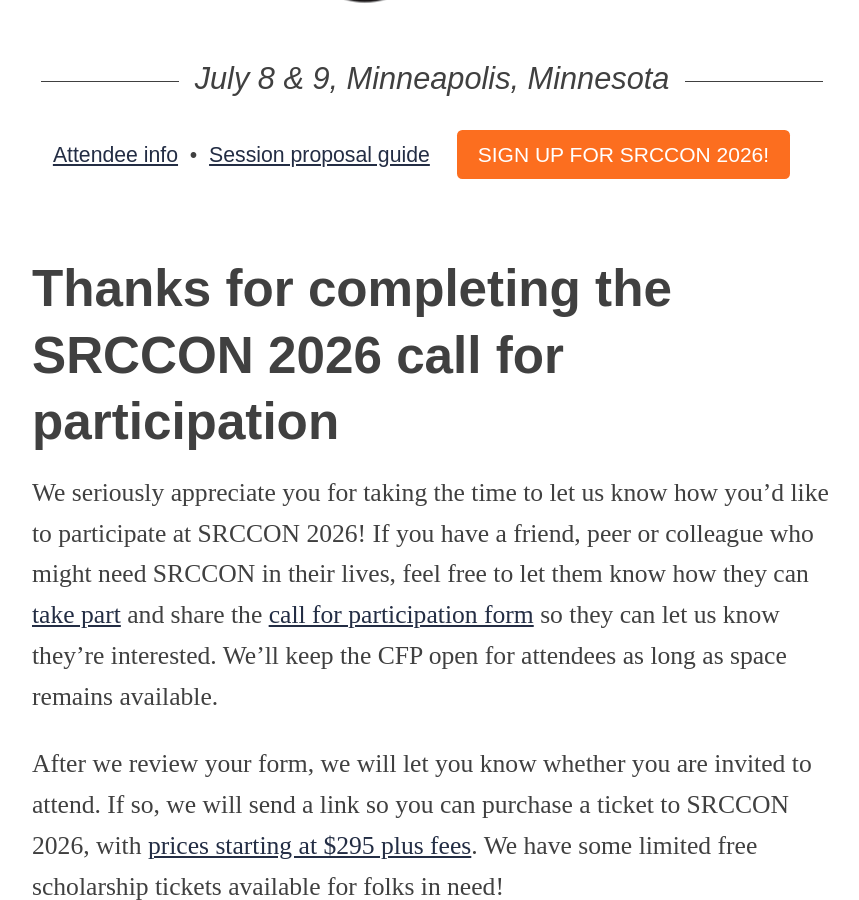
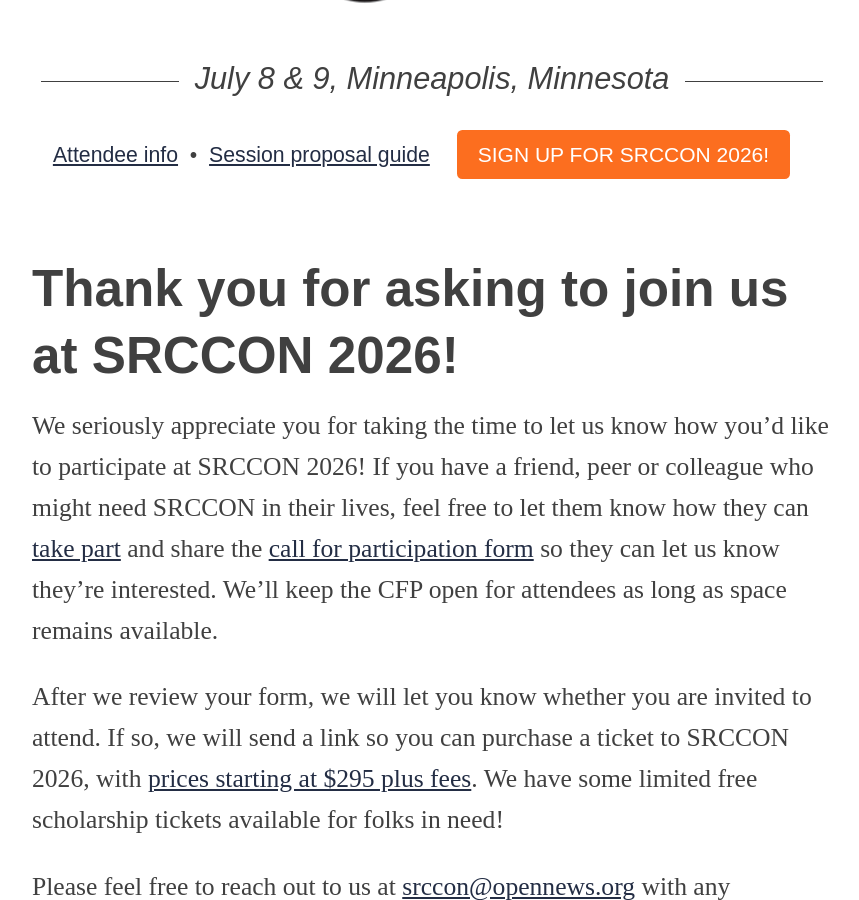
Before and after one commit to OpenNews/srccon-2026, a Jekyll site: the page built from participation_form_complete.md, in a window 1280 px wide and 900 px high, scrolled down 460 px. Shown: the whole window, without its empty margins (208-1067 px from the left). Built offline with Jekyll 4.4.1, drawn with Linux system fonts in a browser that asks for light colours; some web fonts are replaced.

Commit message:
update headline for participation form complete

```diff
--- a/participation_form_complete.md
+++ b/participation_form_complete.md
@@ -1,10 +1,10 @@
 ---
 section: attendees
 permalink: /participation/complete/
-title: Thank you for completing the SRCCON 2026 CFP!
+title: Thank you for your CFP!
 ---
 
-# Thanks for completing the SRCCON 2026 call for participation {#participate}
+# Thank you for asking to join us at SRCCON 2026! {#participate}
 
 We seriously appreciate you for taking the time to let us know how you'd like to participate at {{ page.event_name }}! If you have a friend, peer or colleague who might need SRCCON in their lives, feel free to let them know how they can [take part](/attendees) and share the [call for participation form](/participation/form/) so they can let us know they're interested. We'll keep the CFP open for attendees as long as space remains available.
 
```
